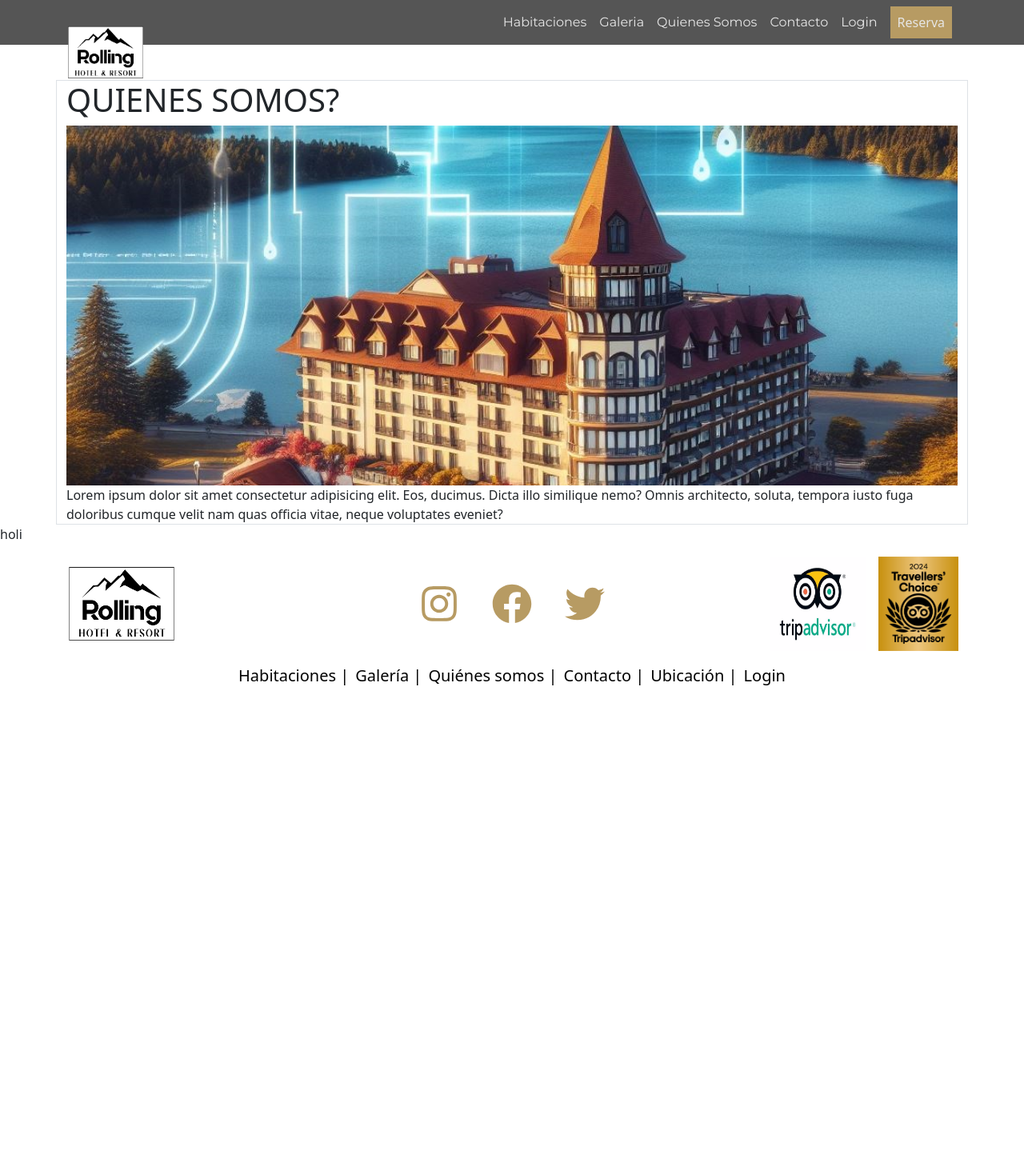
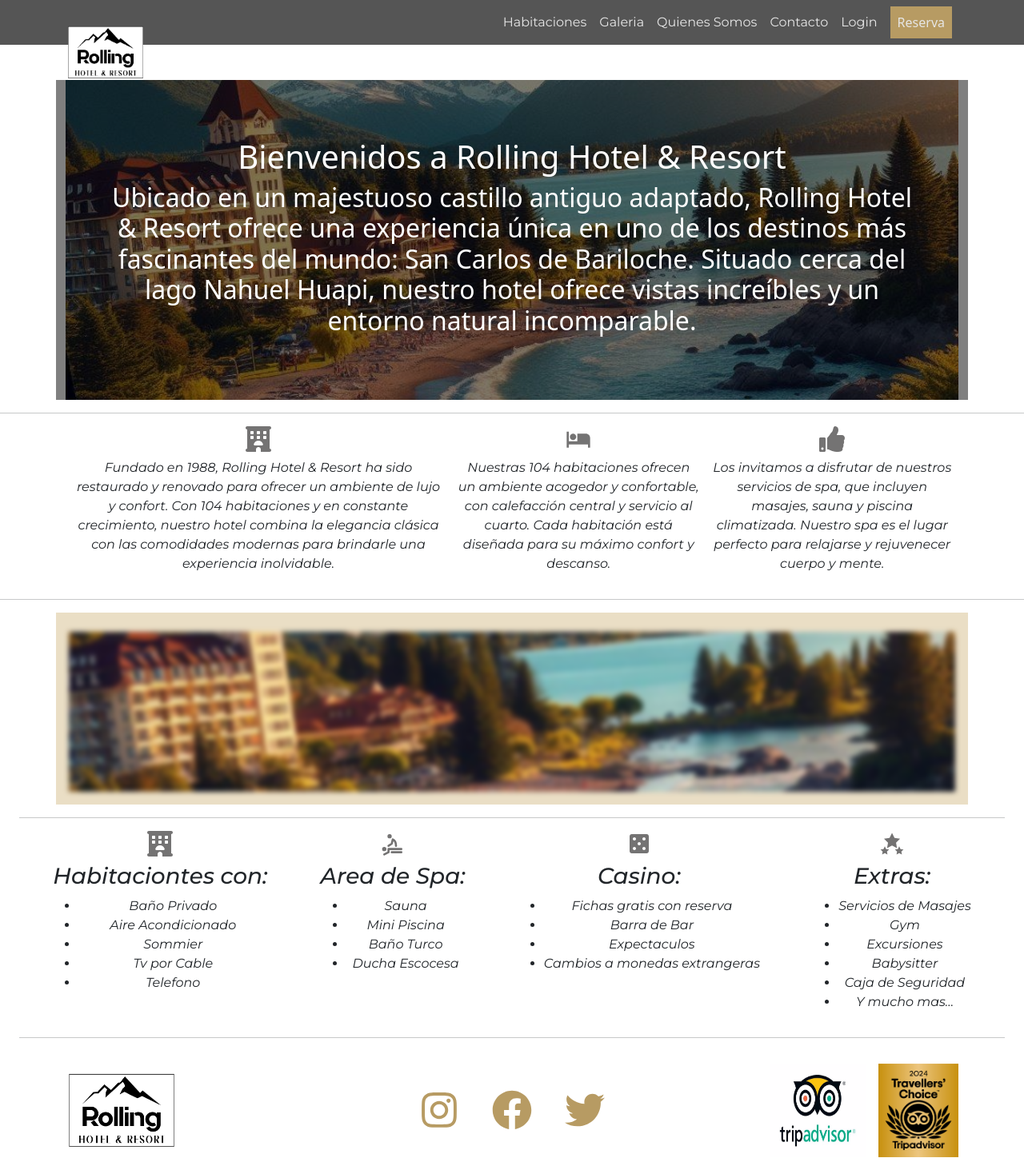
Before and after one commit to CosmeNicolas/ProyectoHotelFrontEnd, a React (Vite) app: page /QuienesSomos in a window 1280 px wide. Shown: the top 1468 px of the page at 80% size. Before the commit the page ends 884 px from the top, so only its background shows below. Built offline with nearby package versions, Linux system fonts and the light colour scheme.

Commit message:
pagina quienes somos completa, con 3 secciones

```diff
--- a/src/QuienesSomos.css
+++ b/src/QuienesSomos.css
@@ -36,3 +36,58 @@ font-family: "Dancing Script", cursive;
 
 margin-top: 100px;
 }
+
+.texto-somos{
+  display: flex;
+  flex-direction: column;
+  justify-content: center;
+  align-items: center;
+}
+.titulo-somos{
+  text-align: center;
+}
+
+.img-somos{
+	object-fit: cover;
+	height: 200px;
+  filter:blur(3px)
+
+}
+
+.image-container {
+  position: relative;
+  text-align: center;
+}
+
+.dark-overlay {
+  position: absolute;
+  top: 0;
+  left: 0;
+  width: 100%;
+  height: 100%;
+  background-color: rgba(0, 0, 0, 0.5); /* Color de fondo semi-transparente */
+}
+
+.text-overlay {
+  position: absolute;
+  top: 0;
+  left: 0;
+  width: 100%;
+  height: 100%;
+  display: flex;
+  justify-content: center;
+  align-items: center;
+  color: white;
+}
+
+.centered-text {
+  max-width: 90%;
+  text-align: center;
+
+
+}
+
+.img-somos2{
+  object-fit:cover;
+  height: 400px;
+}
--- a/src/components/pages/QuienesSomos.jsx
+++ b/src/components/pages/QuienesSomos.jsx
@@ -1,18 +1,132 @@
-import React from 'react';
-import Portada from '../../assets/OIG1.jpg'
-
+import React from "react";
+import Portada2 from "../../assets/OIG2.jpg";
+import { FaHotel } from "react-icons/fa6";
+import { MdHotel } from "react-icons/md";
+import { FaThumbsUp } from "react-icons/fa";
+import { MdCasino } from "react-icons/md";
+import { TbMassage } from "react-icons/tb";
+import { GiStarsStack } from "react-icons/gi";
 
 const QuienesSomos = () => {
   return (
     <>
-         <section className="main somos ">
-            <section className='container border '>
-            <h1> QUIENES SOMOS?</h1>
-            <img className="img-banner img-fluid w-100" src={Portada} alt="Hotel cyber" />
-            <article>Lorem ipsum dolor sit amet consectetur adipisicing elit. Eos, ducimus. Dicta illo similique nemo? Omnis architecto, soluta, tempora iusto fuga doloribus cumque velit nam quas officia vitae, neque voluptates eveniet?</article>
+      <div className="image-container container somos ">
+        <img src={Portada2} alt="" className="img-fluid img-somos2 w-100" />
+        <div className="dark-overlay"></div>
+        <div className="text-overlay">
+          <div className="centered-text">
+            <h1>Bienvenidos a Rolling Hotel & Resort</h1>
+            <h2>
+              Ubicado en un majestuoso castillo antiguo adaptado, Rolling Hotel
+              & Resort ofrece una experiencia única en uno de los destinos más
+              fascinantes del mundo: San Carlos de Bariloche. Situado cerca del
+              lago Nahuel Huapi, nuestro hotel ofrece vistas increíbles y un
+              entorno natural incomparable.
+            </h2>
+          </div>
+        </div>
+      </div>
+
+      <section className="  ">
+
+        <hr />
+        <section className="d-flex container">
+          <article className="  fuente-descripcion-relax mx-2">
+            <FaHotel className="iconos-servicios mb-2" />
+            <p>
+              Fundado en 1988, Rolling Hotel & Resort ha sido restaurado y
+              renovado para ofrecer un ambiente de lujo y confort. Con 104
+              habitaciones y en constante crecimiento, nuestro hotel combina la
+              elegancia clásica con las comodidades modernas para brindarle una
+              experiencia inolvidable.
+            </p>
+          </article>
+          <article className="  fuente-descripcion-relax  mx-2">
+            <MdHotel className="iconos-servicios mb-2" />
+            <p>
+              Nuestras 104 habitaciones ofrecen un ambiente acogedor y
+              confortable, con calefacción central y servicio al cuarto. Cada
+              habitación está diseñada para su máximo confort y descanso.
+            </p>
+          </article>
+
+          <article className="boder fuente-descripcion-relax  mx-2">
+            <FaThumbsUp className="iconos-servicios mb-2" />
+            <p>
+              {" "}
+              Los invitamos a disfrutar de nuestros servicios de spa, que
+              incluyen masajes, sauna y piscina climatizada. Nuestro spa es el
+              lugar perfecto para relajarse y rejuvenecer cuerpo y mente.
+            </p>
+          </article>
         </section>
-            <div className='bgNombres'>holi</div>
+
+        <hr />
+        <div className="container contenedor-foto-descripcion p-3 ">
+
+          <div className="col-md-12">
+            <img
+              className="img-somos w-100 mt-2 "
+              src={Portada2}
+              alt="Hotel cyber"
+            />
+          </div>
+        </div>
       </section>
+
+      <hr className="mx-4" />
+
+      <section className="d-flex justify-content-evenly ">
+          <div className="  fuente-descripcion-relax ">
+            <FaHotel className="iconos-servicios mb-2" /><h3>Habitaciontes con:</h3>
+            <p>
+             <ul>
+                <li>Baño Privado</li>
+                <li>Aire Acondicionado</li>
+                <li>Sommier</li>
+                <li>Tv por Cable</li>
+                <li>Telefono</li>
+                </ul>
+            </p>
+          </div>
+          <div className="  fuente-descripcion-relax  ">
+            <TbMassage  className="iconos-servicios mb-2" /><h3>Area de Spa:</h3>
+            <p>
+             <ul>
+                <li>Sauna</li>
+                <li>Mini Piscina</li>
+                <li>Baño Turco</li>
+                <li>Ducha Escocesa</li>
+                </ul>
+            </p>
+          </div>
+
+          <div className="fuente-descripcion-relax  ">
+            <MdCasino  className="iconos-servicios mb-2" /><h3>Casino:</h3>
+            <p>
+             <ul>
+                <li>Fichas gratis con reserva</li>
+                <li>Barra de Bar</li>
+                <li>Expectaculos</li>
+                <li>Cambios a monedas extrangeras</li>
+                </ul>
+            </p>
+          </div>
+          <div className="fuente-descripcion-relax  ">
+            <GiStarsStack  className="iconos-servicios mb-2" /><h3>Extras:</h3>
+            <p>
+             <ul>
+                <li>Servicios de Masajes</li>
+                <li>Gym</li>
+                <li>Excursiones</li>
+                <li>Babysitter</li>
+                <li>Caja de Seguridad</li>
+                <li>Y mucho mas...</li>
+                </ul>
+            </p>
+          </div>
+        </section>
+        <hr className="mx-4" />
     </>
   );
 };
```
Also changed, not shown: src/assets/OIG2.jpg (added), src/assets/adrian.jpg (added). Lines whose indentation alone changed are shown as unchanged.
